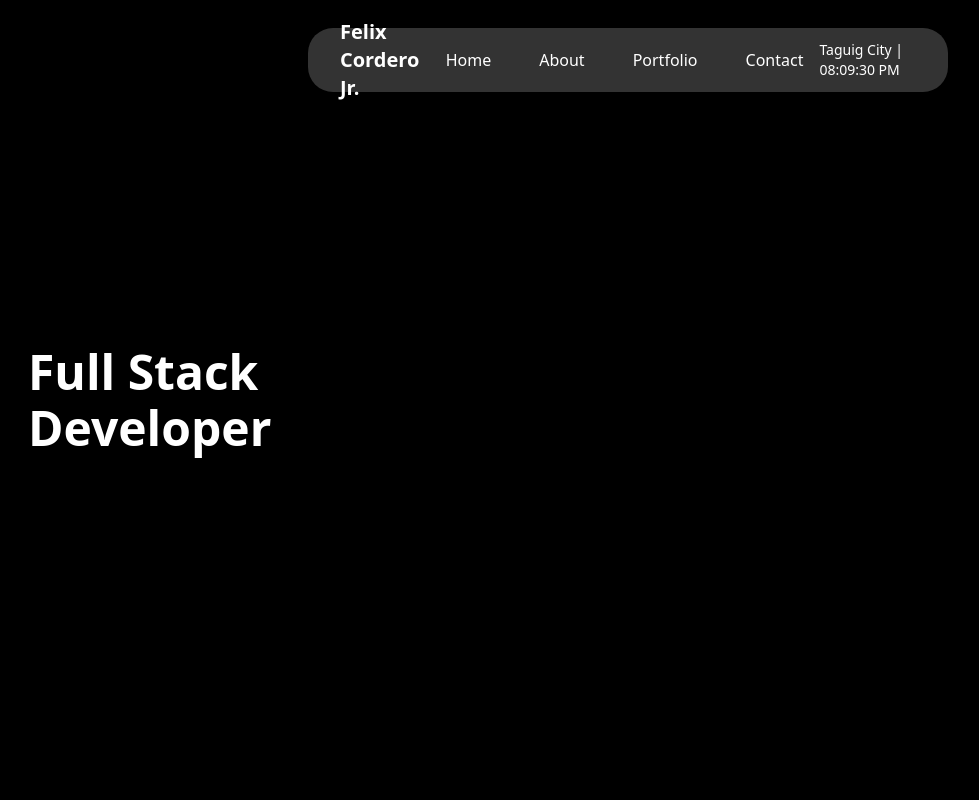
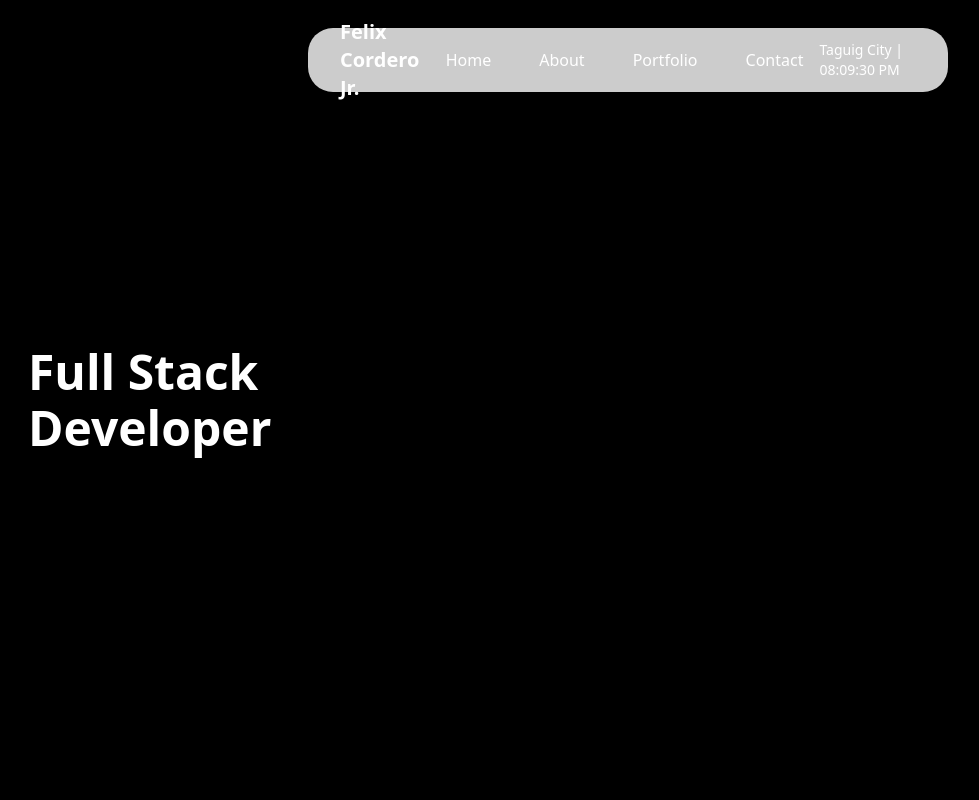
Before and after one commit to Felix-Cordero-Jr/Felix-Cordero-Jr., a Next.js app: page / in a window 1280 px wide. Shown: the top 800 px of the page, without its empty margins (12-991 px from the left). Built offline with nearby package versions, Linux system fonts and the light colour scheme.

Commit message:
Update Navbar.tsx

```diff
--- a/src/app/components/Navbar.tsx
+++ b/src/app/components/Navbar.tsx
@@ -7,7 +7,7 @@ const Navbar: React.FC = () => {
   const [isMenuOpen, setIsMenuOpen] = useState(false);
 
   return (
-    <nav className="bg-white bg-opacity-20 shadow-md fixed top-0 left-0 w-full z-50 rounded-[25px]">
+    <nav className="bg-white bg-opacity-80 shadow-md fixed top-0 left-0 w-full z-50 rounded-[25px]">
       <div className="flex justify-between items-center max-w-7xl mx-auto px-4 sm:px-6 lg:px-8 h-16">
         {/* Logo */}
         <div className="text-xl font-bold text-white">Felix Cordero Jr.</div>
```
